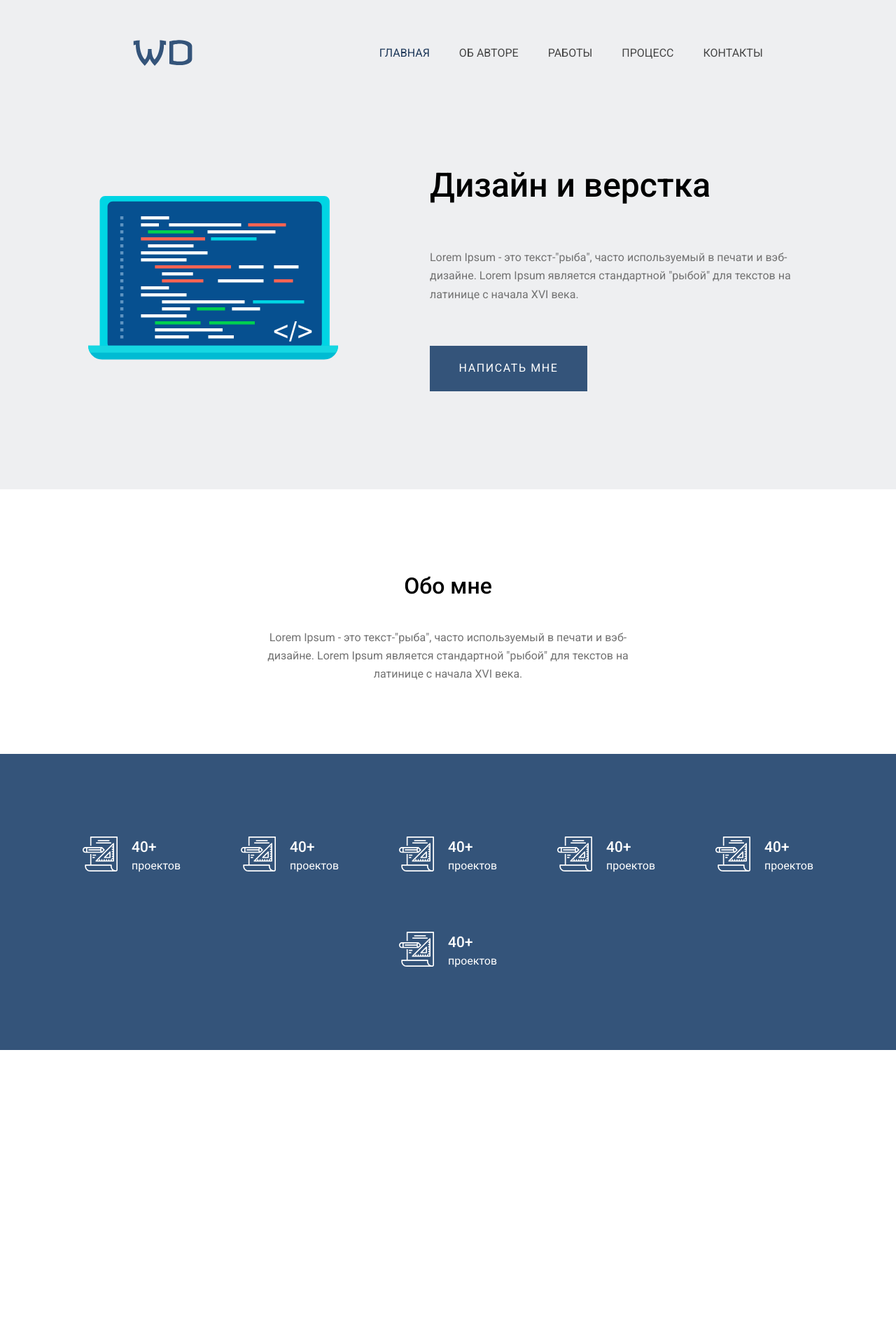
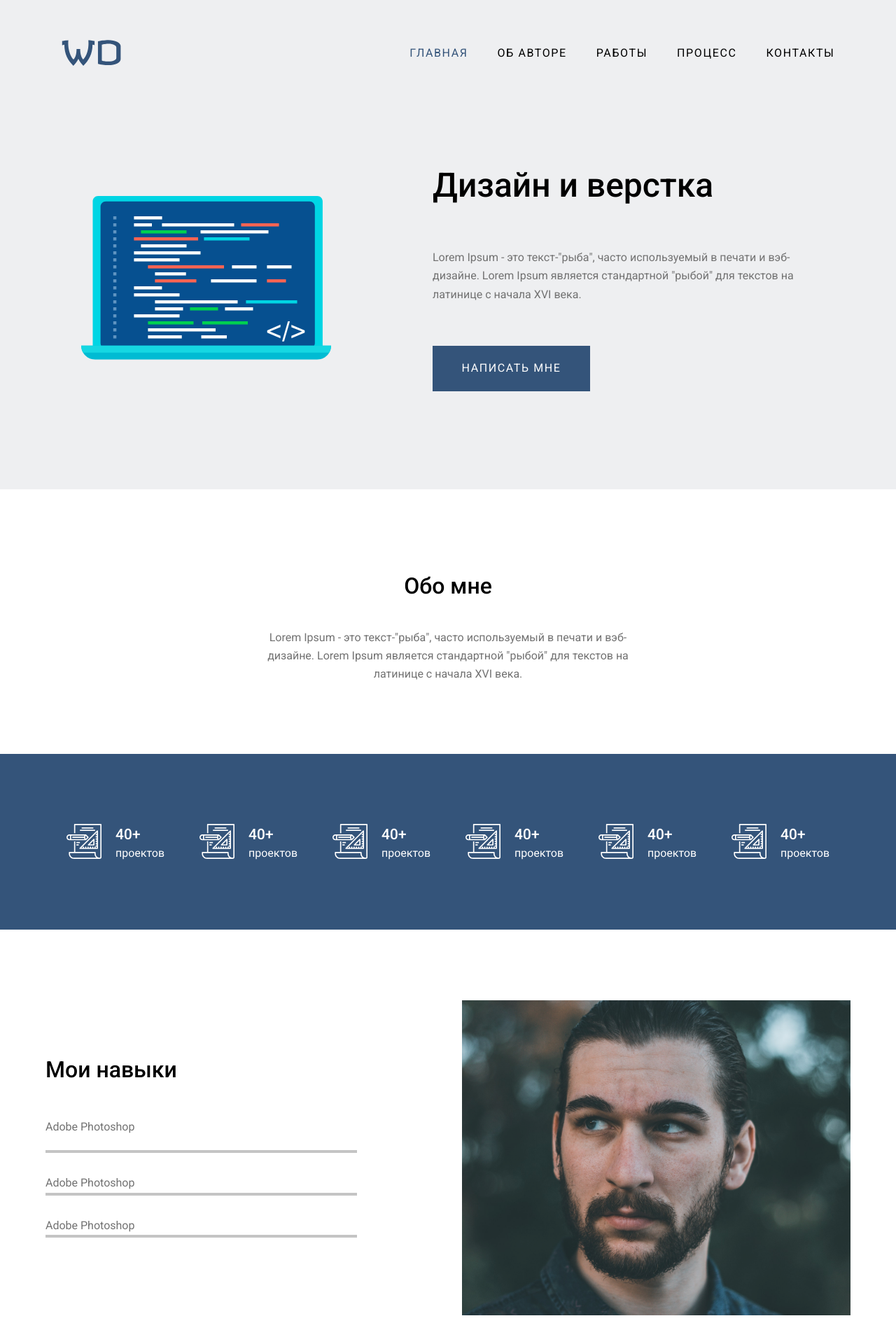
Before and after one commit to kiraslutsevich/business-card, a plain HTML site: page index.html in a window 1280 px wide. Shown: the whole page at 70% size. Before the commit the page ends 1500 px from the top, so only its background shows below. Drawn offline with Linux system fonts and the light colour scheme.

Commit message:
add skills-section

```diff
--- a/index.html
+++ b/index.html
@@ -17,11 +17,11 @@
 					<img src="./img/logo.svg" alt="logo 'WD'">
 				</div>
 				<nav class="header__menu header-menu">
-					<a class="header-menu__elem" href="">ГЛАВНАЯ</a>
-					<a class="header-menu__elem" href="">ОБ АВТОРЕ</a>
-					<a class="header-menu__elem" href="">РАБОТЫ</a>
-					<a class="header-menu__elem" href="">ПРОЦЕСС</a>
-					<a class="header-menu__elem" href="">КОНТАКТЫ</a>
+					<a class="header-menu__elem" href="#">ГЛАВНАЯ</a>
+					<a class="header-menu__elem" href="#">ОБ АВТОРЕ</a>
+					<a class="header-menu__elem" href="#">РАБОТЫ</a>
+					<a class="header-menu__elem" href="#">ПРОЦЕСС</a>
+					<a class="header-menu__elem" href="#">КОНТАКТЫ</a>
 				</nav>
 			</div>
 		</header>
@@ -56,7 +56,31 @@
 				<img class="project-content__icon" src="./img/numbers__item.svg" alt="40+ projects">
 				</div>
 		</section>
-		<section class="skills"></section>
+		<section class="skills">
+			<div class="skills__content">
+				<div class="skills__text-block text-block">
+					<h2 class="text-block__head">Мои навыки</h2>
+					<p class="text-block__string">Adobe Photoshop</p>
+					<div class="text-block__rectangles rectangles">
+
+						<div class="rectangle__blue"></div>
+					</div>
+					<p>Adobe Photoshop</p>
+					<div class="text-block__rectangles rectangles">
+
+						<div class="rectangle__blue"></div>
+					</div>
+					<p>Adobe Photoshop</p>
+					<div class="text-block__rectangles rectangles">
+
+						<div class="rectangle__blue"></div>
+					</div>
+				</div>
+				<div class="skills__photo photo">
+					<img class="photo__img" src="./img/photo.png" alt="my photo">
+				</div>
+			</div>
+		</section>
 		<section class="how-i-work"></section>
 		<section class="pictures"></section>
 		<section class="offer"></section>
--- a/scss/_colors.scss
+++ b/scss/_colors.scss
@@ -1,5 +1,6 @@
 $grey: #727272;
 $darkgrey: #464646;
+$lightgrey: #C4C4C4;
 $black: #000000;
 $blue: #34547A;
 $darkblue: #1f395a;
--- a/scss/_header.scss
+++ b/scss/_header.scss
@@ -3,8 +3,9 @@ background: $silver;
 width: 100%;
 	&__content{
 		display: flex;
-    justify-content: space-around;
-    margin: 57px;
+    justify-content: space-between;
+    margin: 57px auto;
+		max-width: 1105px;
 	 @media (max-width: 1279px){
 		justify-content: flex-start;
 		margin: 22px;
@@ -24,6 +25,7 @@ width: 100%;
   &__elem{
     color: $black;
     text-transform: uppercase;
+		letter-spacing: 0.1em;
     &:first-child{
       color: $blue;
       &:visited{
--- a/scss/_main.scss
+++ b/scss/_main.scss
@@ -14,11 +14,12 @@
 			gap: 50px;
 		}
 		.main__text-block{
-			width: 540px;
+			width: 560px;
 			display: flex;
 			flex-direction: column;
 			gap: 60px;
 			align-items: flex-start;
+			padding: 0 0 0 14px;
 			@media (max-width: 1279px) {
 				width: 322px;
 				text-align: center;
--- a/scss/_projects.scss
+++ b/scss/_projects.scss
@@ -2,6 +2,9 @@
 	background-color: $blue;
 	width: 100%;
 	padding: 100px 0;
+	@media (max-width: 1279px) {
+		padding: 75px 0;
+	}
 	&__content{
 		display: flex;
 		justify-content: center;
@@ -9,10 +12,12 @@
 		gap: 49px;
 		flex-wrap: wrap;
 		@media (max-width: 1279px) {
-			gap: 57px;
+			gap: 45px;
 		}
 	}
 }
-.project-content__icon{
-	padding: 18px;
-}
+// .project-content__icon{
+// 	@media (max-width: 1279px) {
+// 		padding: 18px;
+// 	}
+// }
--- /dev/null
+++ b/scss/_skills.scss
@@ -0,0 +1,71 @@
+.skills{
+	width: 100%;
+	padding: 101px 0;
+	display: flex;
+	justify-content: center;
+	@media (max-width: 1279px){
+		padding: 60px 0;
+	}
+	&__content{
+		display: flex;
+		max-width: 1150px;
+		width: 100%;
+		justify-content: space-between;
+		@media (max-width: 1279px) {
+			flex-direction: column-reverse;
+			justify-content: center;
+			align-items: center;
+		}
+		.skills__text-block{
+			flex: 0 0 50%;
+			text-align: left;
+			align-self: center;
+			@media (max-width: 1279px) {
+				width: 100%;
+				padding: 10%;
+				text-align: center;
+			}
+			.text-block__string{
+				margin-bottom: 20px;
+			}
+		}
+	&__photo{
+					flex: 0 0 50%;
+					align-self: center;
+		}
+	}
+}
+
+
+.photo{
+			&__img{
+				object-fit: contain;
+				width: 555px;
+				height: 450px;
+				@media (max-width: 1279px) {
+					width: 100%;
+					padding: 0 18px;
+				}
+
+		}
+}
+
+.rectangles{
+	position: relative;
+	width: 445px;
+	height: 4px;
+	background-color: $lightgrey;
+	margin-bottom: 30px;
+	@media (max-width: 1279px) {
+		width: 100%;
+	}
+	&__blue{
+		width: 78%;
+		height: 4px;
+		position: absolute;
+		left: 0;
+		bottom: 0;
+		z-index: 1;
+		background-color: $blue;
+	}
+}
--- a/scss/style.scss
+++ b/scss/style.scss
@@ -10,9 +10,11 @@
 	overflow: hidden;
 	min-height: 100%;
 	min-width: 100%;
+	max-width: 1150px;
 }
 
 @import "header";
 @import "main";
 @import "about-me";
 @import "projects";
+@import "skills";
```
Also changed, not shown: css/style.css.
